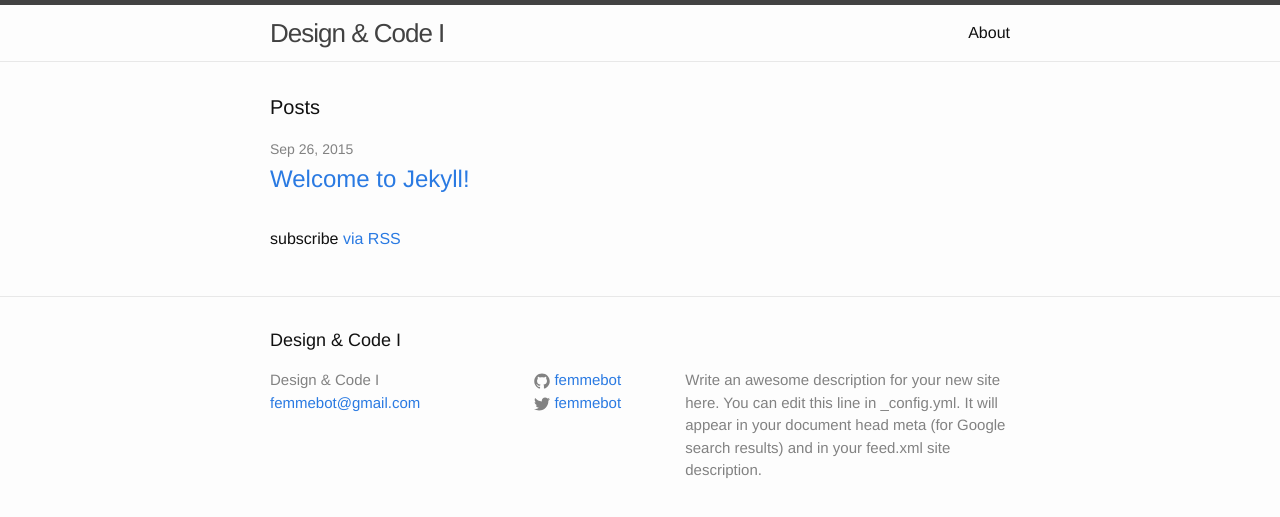
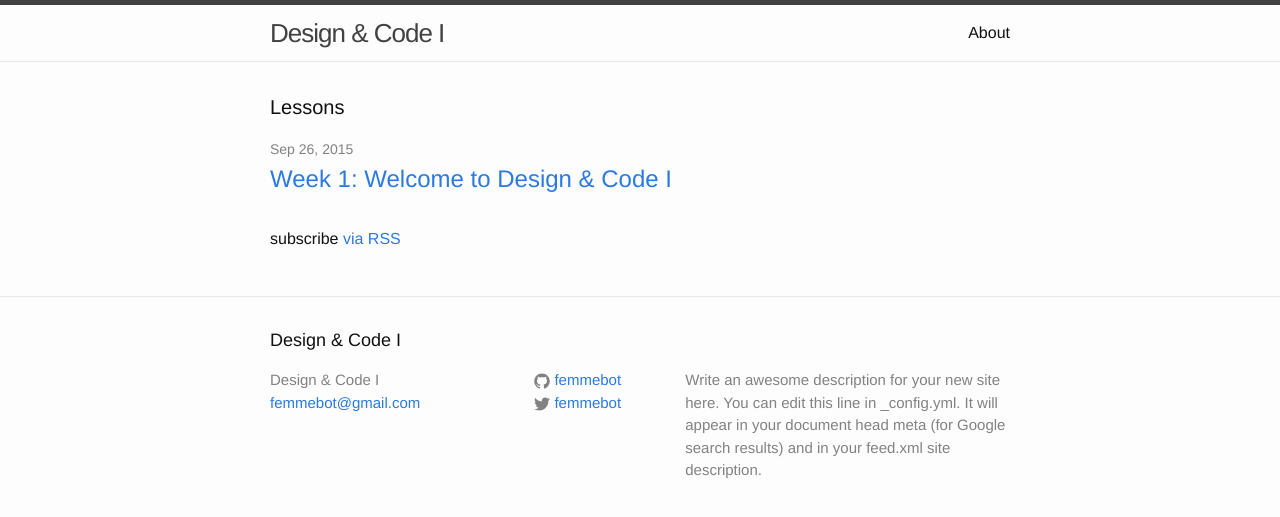
Before and after one commit to femmebot/Design-Code, a Jekyll site: the page built from index.html, in a window 1280 px wide. Shown: the top 517 px of the page. Built offline with Jekyll 4.4.1, drawn with Linux system fonts in a browser that asks for light colours.

Commit message:
text edits

```diff
--- a/_config.yml
+++ b/_config.yml
@@ -6,7 +6,7 @@ description: > # this means to ignore newlines until "baseurl:"
   line in _config.yml. It will appear in your document head meta (for
   Google search results) and in your feed.xml site description.
 baseurl: "" # the subpath of your site, e.g. /blog/
-url: "https://femmebot.github.io/Design-Code" # the base hostname & protocol for your site
+url: "https://femmebot.github.io/Design-Code/" # the base hostname & protocol for your site
 twitter_username: femmebot
 github_username: femmebot
 
--- a/_posts/2015-09-26-welcome-to-jekyll.markdown
+++ b/_posts/2015-09-26-welcome-to-jekyll.markdown
@@ -1,6 +1,6 @@
 ---
 layout: post
-title:  "Welcome to Jekyll!"
+title:  "Week 1: Welcome to Design & Code I"
 date:   2015-09-26 17:28:07
 categories: jekyll update
 ---
--- a/index.html
+++ b/index.html
@@ -4,7 +4,7 @@ layout: default
 
 <div class="home">
 
-  <h1 class="page-heading">Posts</h1>
+  <h1 class="page-heading">Lessons</h1>
 
   <ul class="post-list">
     {% for post in site.posts %}
```
Also changed, not shown: 3 other files.
